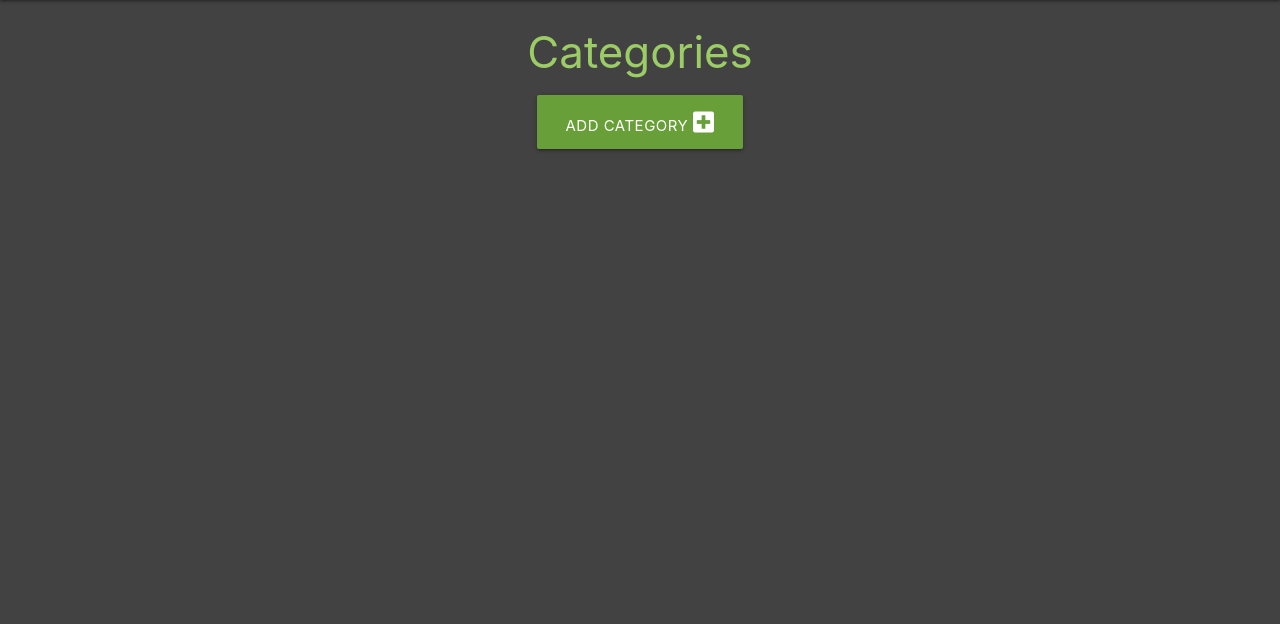
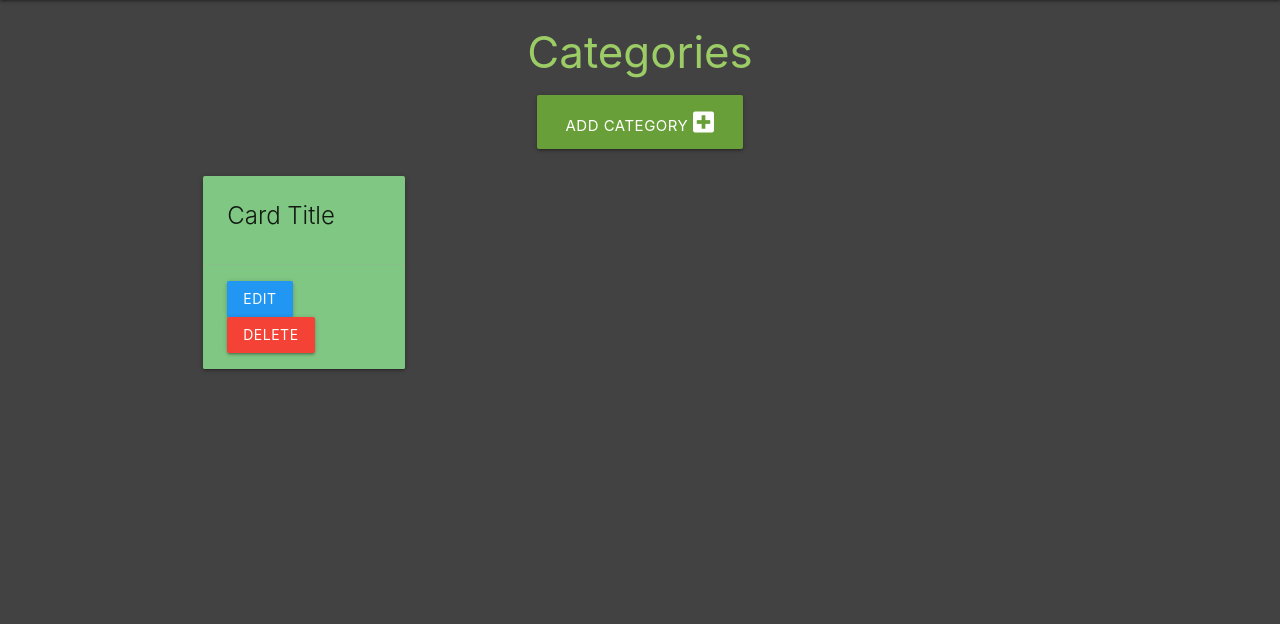
Before and after one commit to JoGorska/task-manager-flask-sqlalchemy, a Flask app: page /categories in a window 1280 px wide. Shown: the part 64-688 px from the top of the page. Run offline with Flask 2, Linux system fonts and the light colour scheme.

Commit message:
Add card to categories.html that will display each category

```diff
--- a/taskmanager/templates/categories.html
+++ b/taskmanager/templates/categories.html
@@ -13,4 +13,20 @@
     </div>
 </div>
 
+
+<div class="row">
+    <div class="col s12 m6 l3 ">
+      <div class="card green lighten-2 center-allign">
+        <div class="card-content">
+          <span class="card-title">Card Title</span>
+
+        </div>
+        <div class="card-action">
+          <a href="#" class="btn blue">Edit</a>
+          <a href="#"class="btn red">Delete</a>
+        </div>
+      </div>
+    </div>
+  </div>
+
 {% endblock %}
```
